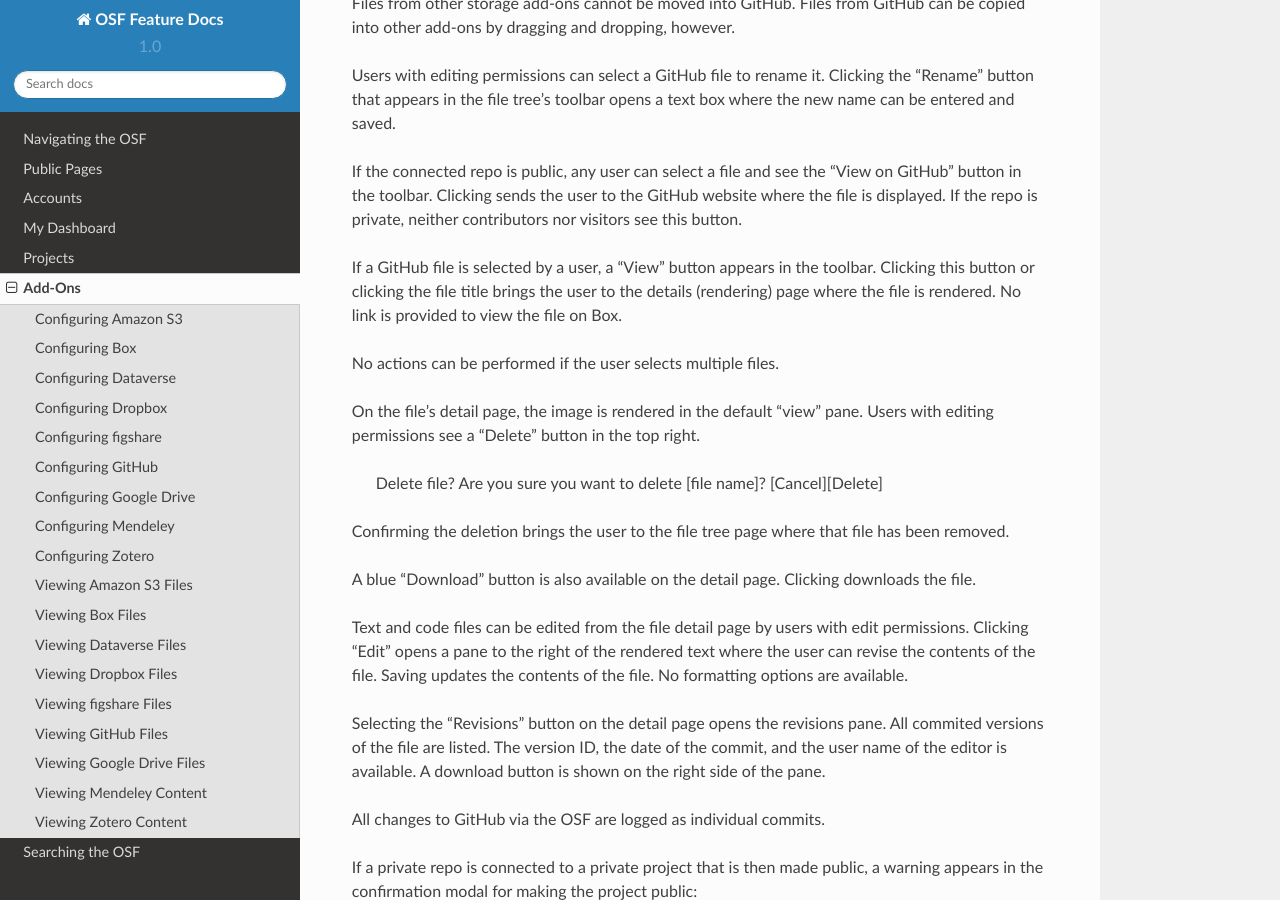
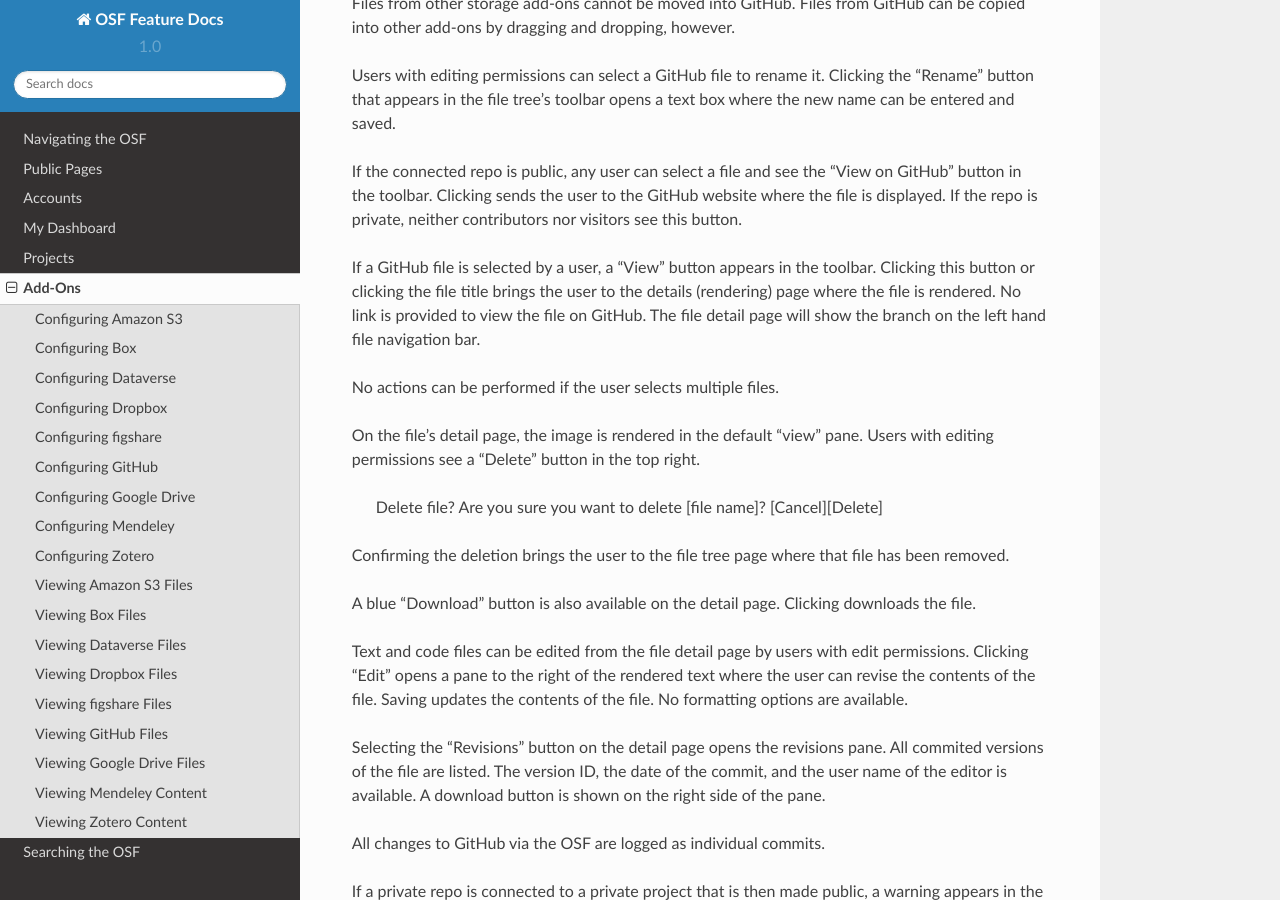
Before and after one commit to CenterForOpenScience/OSFDocs, a Sphinx documentation site: the page built from docs/add-ons/add-ons_index.rst, in a window 1280 px wide and 900 px high, scrolled down 35128 px. Built offline with Sphinx 7.4.7 and the Read the Docs theme 2.0.0, drawn with Linux system fonts in a browser that asks for light colours.

Commit message:
github branch

```diff
--- a/docs/add-ons/add-ons_index.rst
+++ b/docs/add-ons/add-ons_index.rst
@@ -1373,7 +1373,7 @@
 see this button.
 
 If a GitHub file is selected by a user, a "View" button appears in the toolbar. Clicking this button or clicking the file title
-brings the user to the details (rendering) page where the file is rendered. No link is provided to view the file on Box.
+brings the user to the details (rendering) page where the file is rendered. No link is provided to view the file on GitHub. The file detail page will show the branch on the left hand file navigation bar.
 
 No actions can be performed if the user selects multiple files.
 
```
